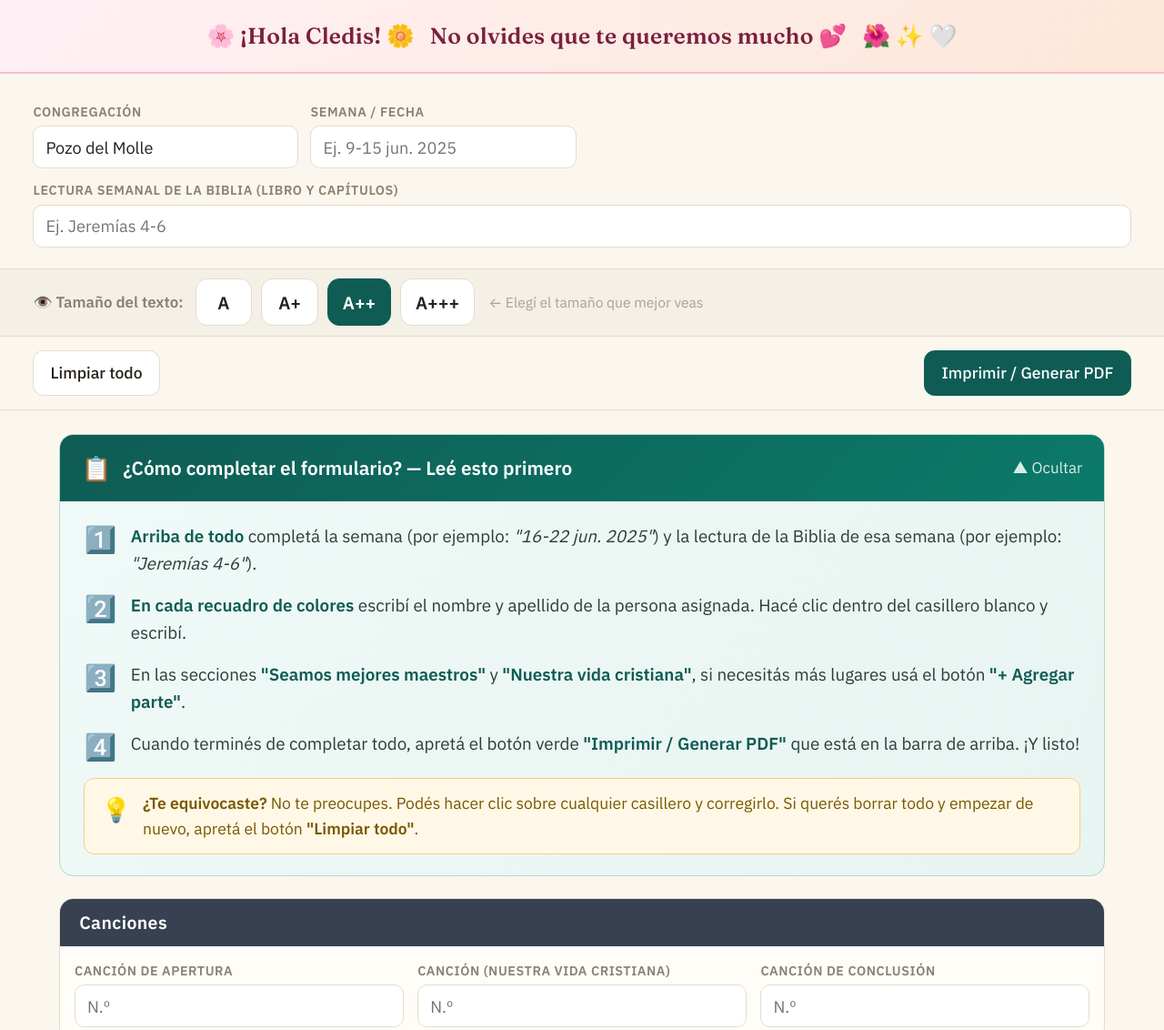
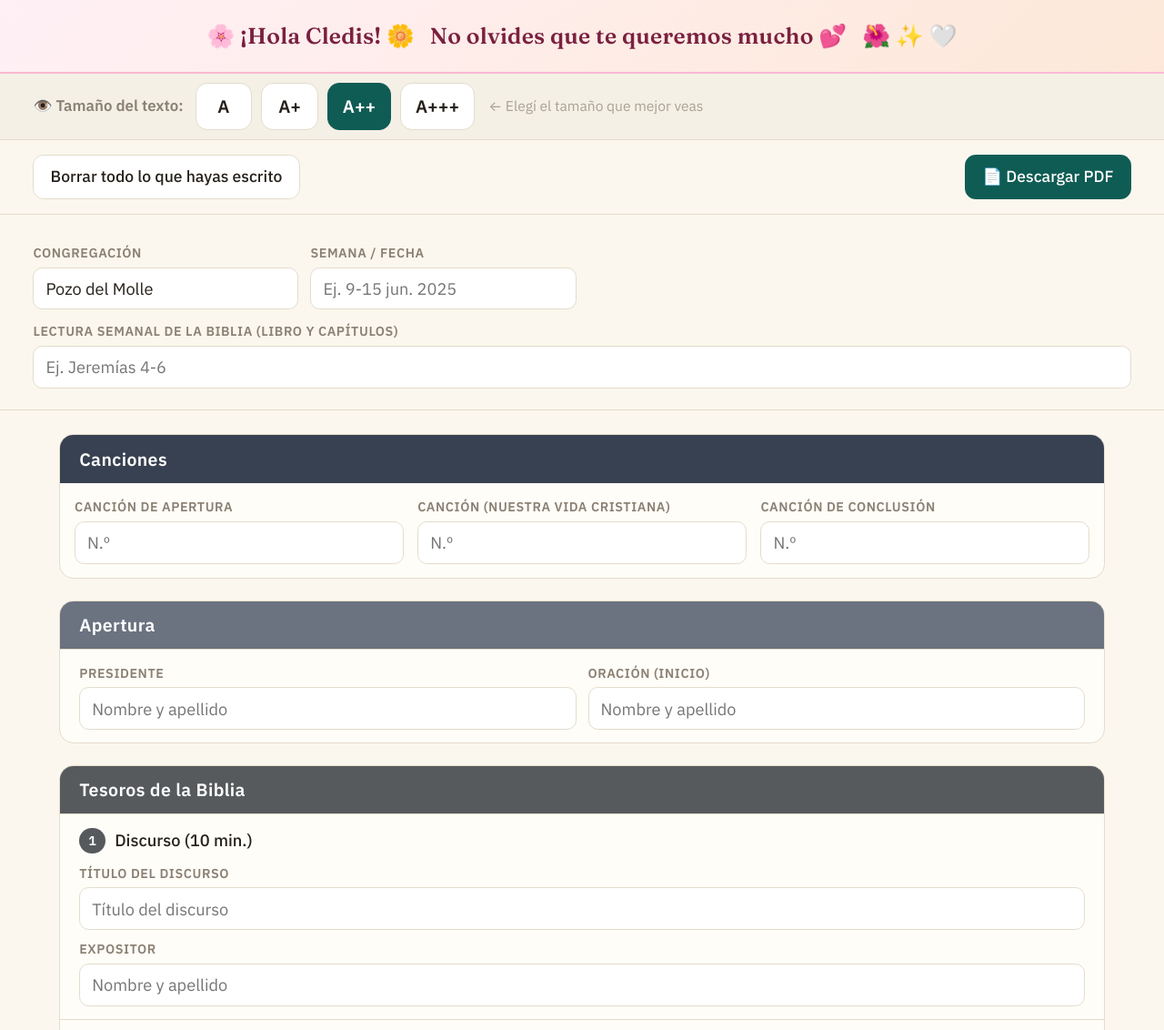
Before and after one commit to jwmartins/app-cledis, a plain HTML site: page index.html in a window 1280 px wide. Shown: the top 1132 px of the page at 91% size. Drawn offline with Linux system fonts and the light colour scheme.

Commit message:
update ux

```diff
--- a/index.html
+++ b/index.html
@@ -167,14 +167,6 @@ main{padding:20px 28px 80px;max-width:940px;margin:0 auto;display:flex;flex-dire
   🌸 ¡Hola Cledis! 🌼 &nbsp; No olvides que te queremos mucho 💕 &nbsp; 🌺 ✨ 🤍
 </div>
 
-<header class="top">
-  <div class="grid-enc">
-    <label><span class="lab">Congregación</span><input id="f-cong" value="Pozo del Molle"></label>
-    <label><span class="lab">Semana / fecha</span><input id="f-sem" placeholder="Ej. 9-15 jun. 2025"></label>
-    <label class="enc-full"><span class="lab">Lectura semanal de la Biblia (libro y capítulos)</span><input id="f-lec" placeholder="Ej. Jeremías 4-6"></label>
-  </div>
-</header>
-
 <div class="zoom-bar">
   <span class="zoom-label">👁️ Tamaño del texto:</span>
   <button class="zoom-btn" id="z1" onclick="setZoom(1)">A</button>
@@ -185,43 +177,20 @@ main{padding:20px 28px 80px;max-width:940px;margin:0 auto;display:flex;flex-dire
 </div>
 
 <div class="toolbar">
-  <button class="btn" onclick="limpiar()">Limpiar todo</button>
+  <button class="btn" onclick="limpiar()">Borrar todo lo que hayas escrito</button>
   <span style="flex:1"></span>
-  <button class="btn pri" onclick="generarPDF()">Imprimir / Generar PDF</button>
+  <button class="btn pri" onclick="generarPDF()">📄 Descargar PDF</button>
 </div>
 
+<header class="top">
+  <div class="grid-enc">
+    <label><span class="lab">Congregación</span><input id="f-cong" value="Pozo del Molle"></label>
+    <label><span class="lab">Semana / fecha</span><input id="f-sem" placeholder="Ej. 9-15 jun. 2025"></label>
+    <label class="enc-full"><span class="lab">Lectura semanal de la Biblia (libro y capítulos)</span><input id="f-lec" placeholder="Ej. Jeremías 4-6"></label>
+  </div>
+</header>
+
 <main>
-
-  <!-- AYUDA PARA CLEDIS -->
-  <div class="help-card">
-    <div class="help-card-header" onclick="toggleHelp()">
-      <span style="font-size:20px">📋</span>
-      <span class="help-card-title">¿Cómo completar el formulario? — Leé esto primero</span>
-      <span class="help-card-toggle" id="helpToggleText">▲ Ocultar</span>
-    </div>
-    <div class="help-body" id="helpBody">
-      <div class="help-step">
-        <span class="help-icon">1️⃣</span>
-        <span class="help-text"><strong>Arriba de todo</strong> completá la semana (por ejemplo: <em>"16-22 jun. 2025"</em>) y la lectura de la Biblia de esa semana (por ejemplo: <em>"Jeremías 4-6"</em>).</span>
-      </div>
-      <div class="help-step">
-        <span class="help-icon">2️⃣</span>
-        <span class="help-text"><strong>En cada recuadro de colores</strong> escribí el nombre y apellido de la persona asignada. Hacé clic dentro del casillero blanco y escribí.</span>
-      </div>
-      <div class="help-step">
-        <span class="help-icon">3️⃣</span>
-        <span class="help-text">En las secciones <strong>"Seamos mejores maestros"</strong> y <strong>"Nuestra vida cristiana"</strong>, si necesitás más lugares usá el botón <strong>"+ Agregar parte"</strong>.</span>
-      </div>
-      <div class="help-step">
-        <span class="help-icon">4️⃣</span>
-        <span class="help-text">Cuando terminés de completar todo, apretá el botón verde <strong>"Imprimir / Generar PDF"</strong> que está en la barra de arriba. ¡Y listo!</span>
-      </div>
-      <div class="help-tip">
-        <span style="font-size:20px">💡</span>
-        <span><strong>¿Te equivocaste?</strong> No te preocupes. Podés hacer clic sobre cualquier casillero y corregirlo. Si querés borrar todo y empezar de nuevo, apretá el botón <strong>"Limpiar todo"</strong>.</span>
-      </div>
-    </div>
-  </div>
 
   <!-- CANCIONES -->
   <section class="card">
@@ -338,7 +307,7 @@ main{padding:20px 28px 80px;max-width:940px;margin:0 auto;display:flex;flex-dire
     </div>
     <div class="lm-btns">
       <button class="btn" onclick="closeLoveModal(false)">Cerrar</button>
-      <button class="btn pri" onclick="closeLoveModal(true)">📄 Imprimir PDF</button>
+      <button class="btn pri" onclick="closeLoveModal(true)">📄 Descargar PDF</button>
     </div>
   </div>
 </div>
```
